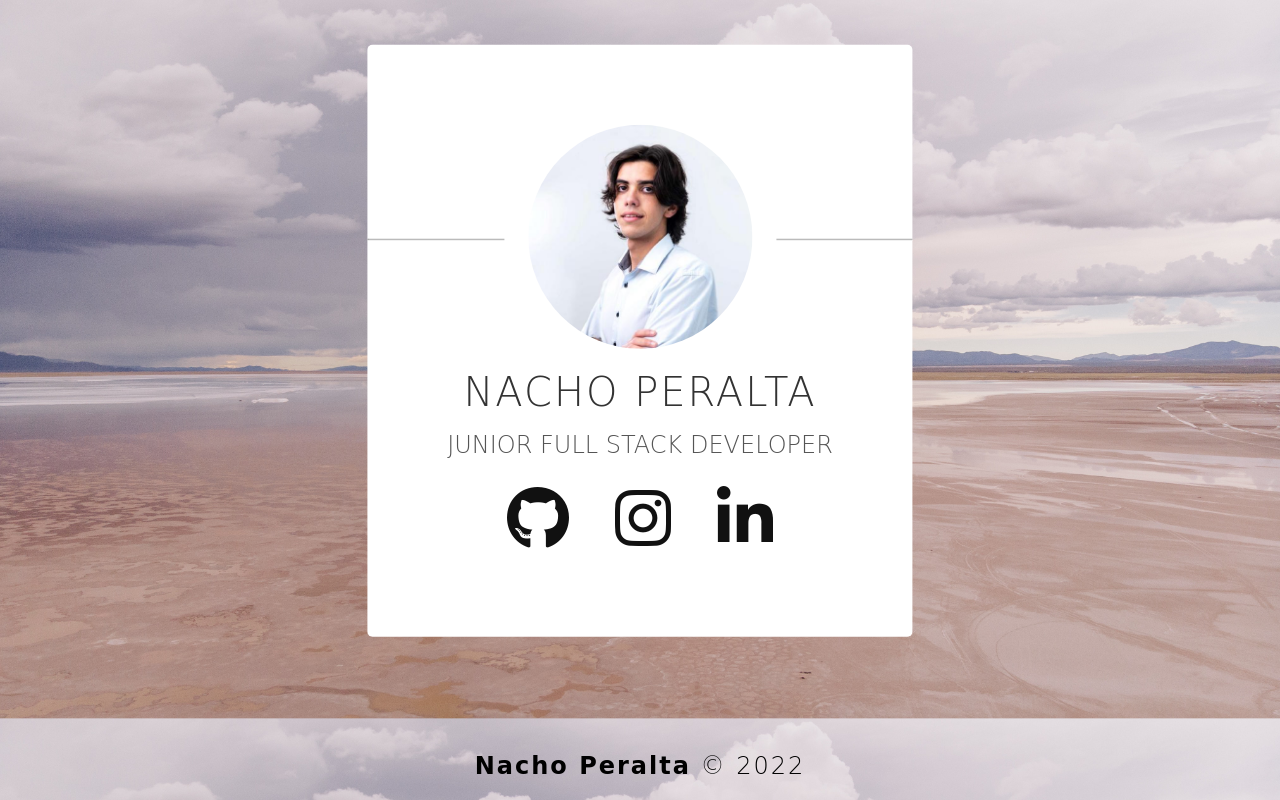
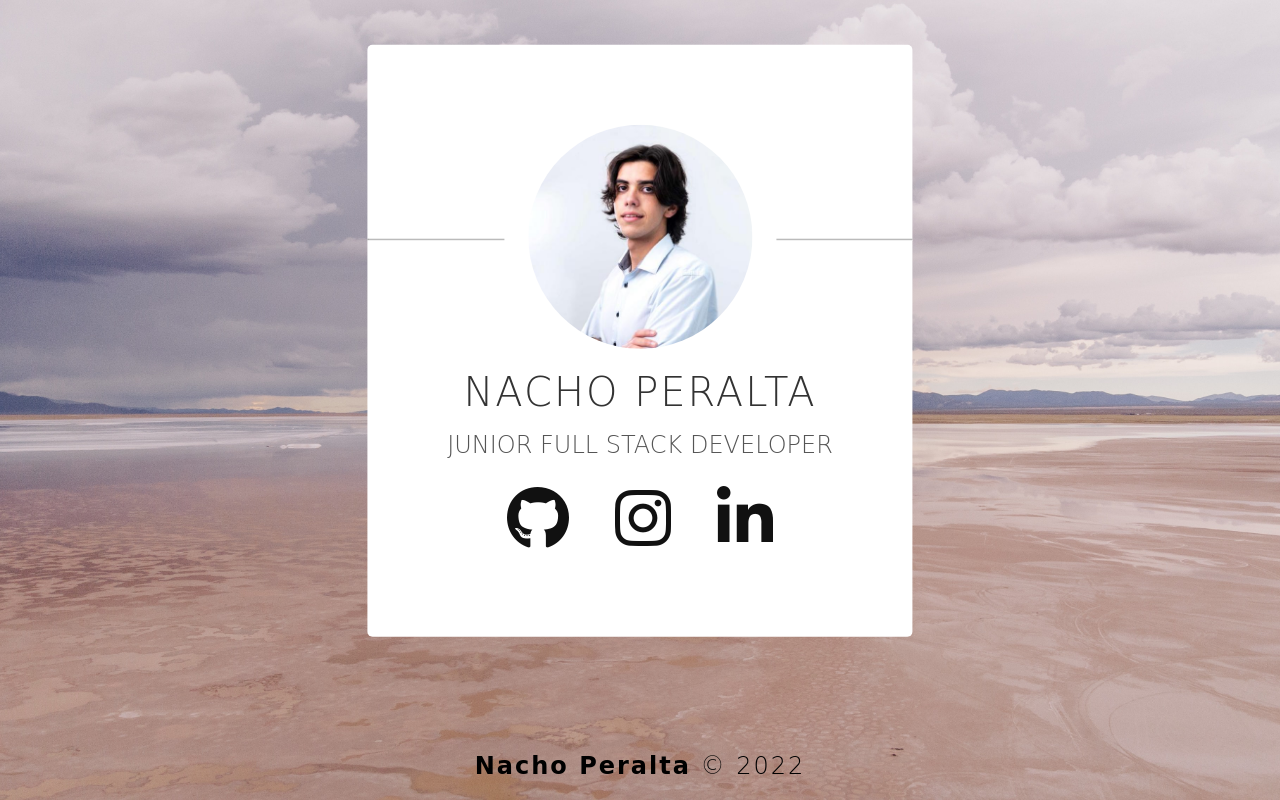
Before and after one commit to nachop51/100-days-of-code, a Flask app: page / in a window 1280 px wide. Run offline with Flask 2, Linux system fonts and the light colour scheme; some libraries are stand-ins or nearby versions; some web fonts are replaced.

Commit message:
fixed repeated image

```diff
--- a/Day 56 (Flask rendering pages)/static/styles.css
+++ b/Day 56 (Flask rendering pages)/static/styles.css
@@ -4,10 +4,10 @@
   font-family: "Gaegu", cursive;
 }
 
-body {
-  height: 100%;
+.wrapper {
+  height: 100vh;
   background-image: url(background.jpg);
-  background-size: cover !important;
+  background-size: cover;
 }
 
 .top {
--- a/Day 56 (Flask rendering pages)/templates/index.html
+++ b/Day 56 (Flask rendering pages)/templates/index.html
@@ -18,6 +18,7 @@
     ></script>
   </head>
   <body>
+    <div class="wrapper">
       <main>
         <div class="card">
           <div class="top">
@@ -56,5 +57,6 @@
           </div>
         </div>
       </footer>
+    </div>
   </body>
 </html>
```
Lines whose indentation alone changed are shown as unchanged.
